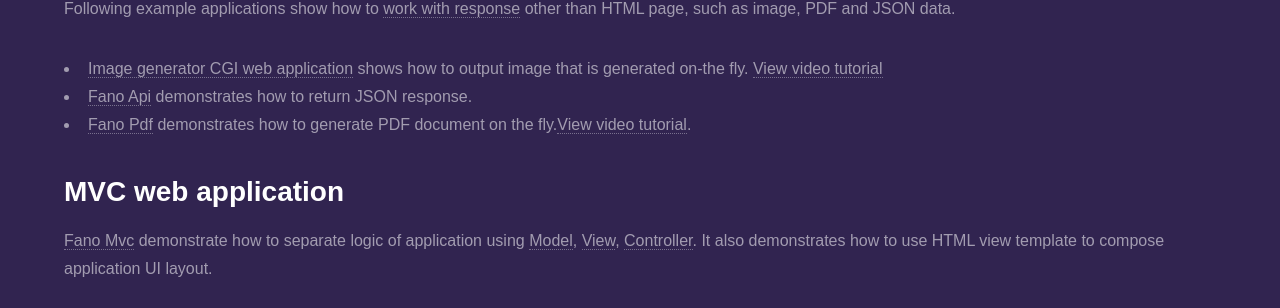
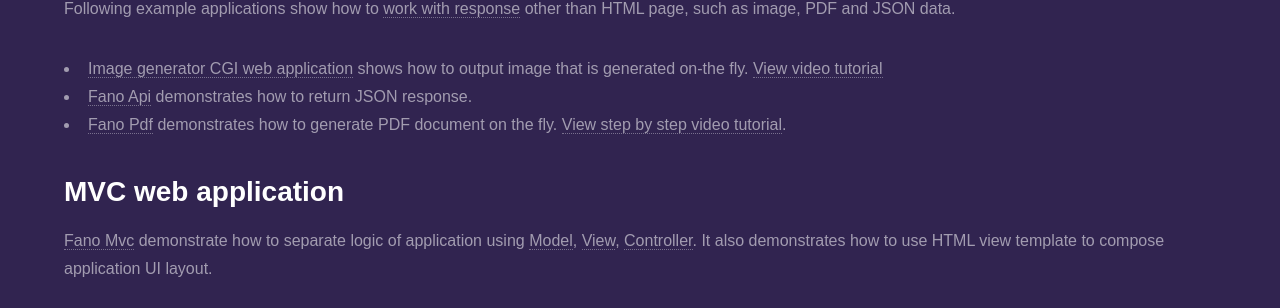
Before and after one commit to fanoframework/fanoframework.github.io, a Jekyll site: the page built from examples/index.md, in a window 1280 px wide and 900 px high, scrolled down 671 px. Shown: the part 144-452 px from the top of the window. Built offline with Jekyll 4.4.1, drawn with Linux system fonts in a browser that asks for light colours; our own code applies the rules of GitHub Pages for plain Markdown files.

Commit message:
improve sentence

```diff
--- a/examples/index.md
+++ b/examples/index.md
@@ -27,7 +27,7 @@
 
 - [Image generator CGI web application](https://github.com/fanoframework/fano-app-img) shows how to output image that is generated on-the fly. [View video tutorial](https://youtu.be/HCLzhgOfWJ8)
 - [Fano Api](https://github.com/fanoframework/fano-api) demonstrates how to return JSON response.
-- [Fano Pdf](https://github.com/fanoframework/fano-pdf) demonstrates how to generate PDF document on the fly.[View video tutorial](https://youtu.be/kEjFaOMi888).
+- [Fano Pdf](https://github.com/fanoframework/fano-pdf) demonstrates how to generate PDF document on the fly. [View step by step video tutorial](https://youtu.be/kEjFaOMi888).
 
 ## MVC web application
 
```
